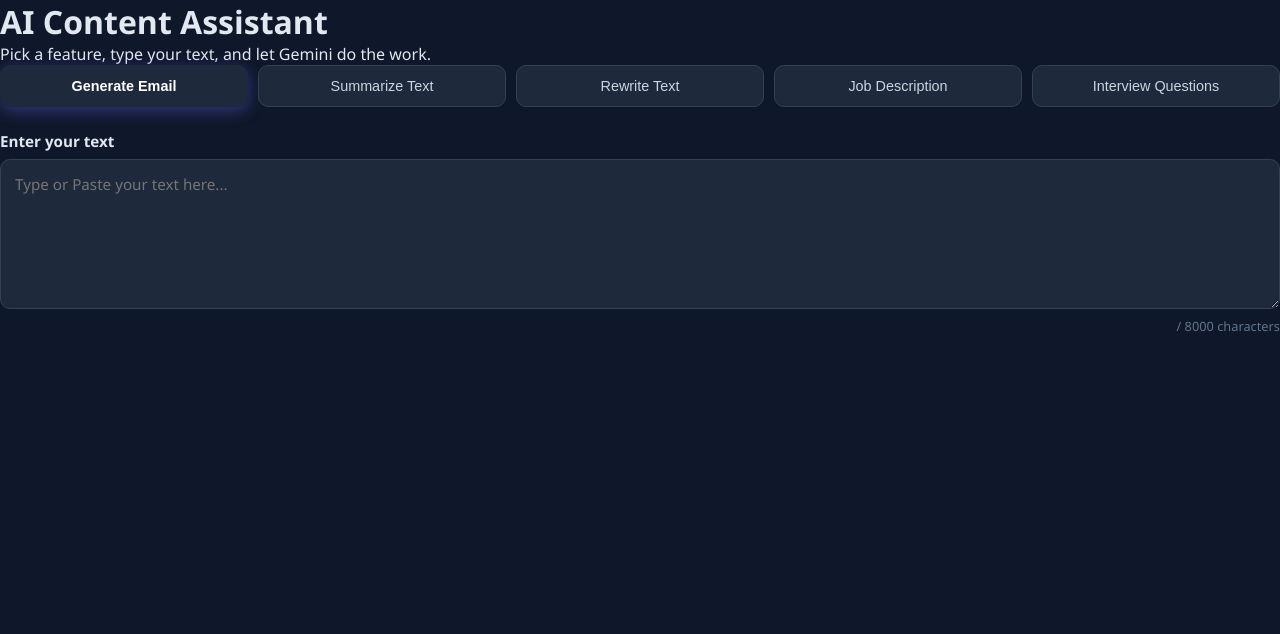
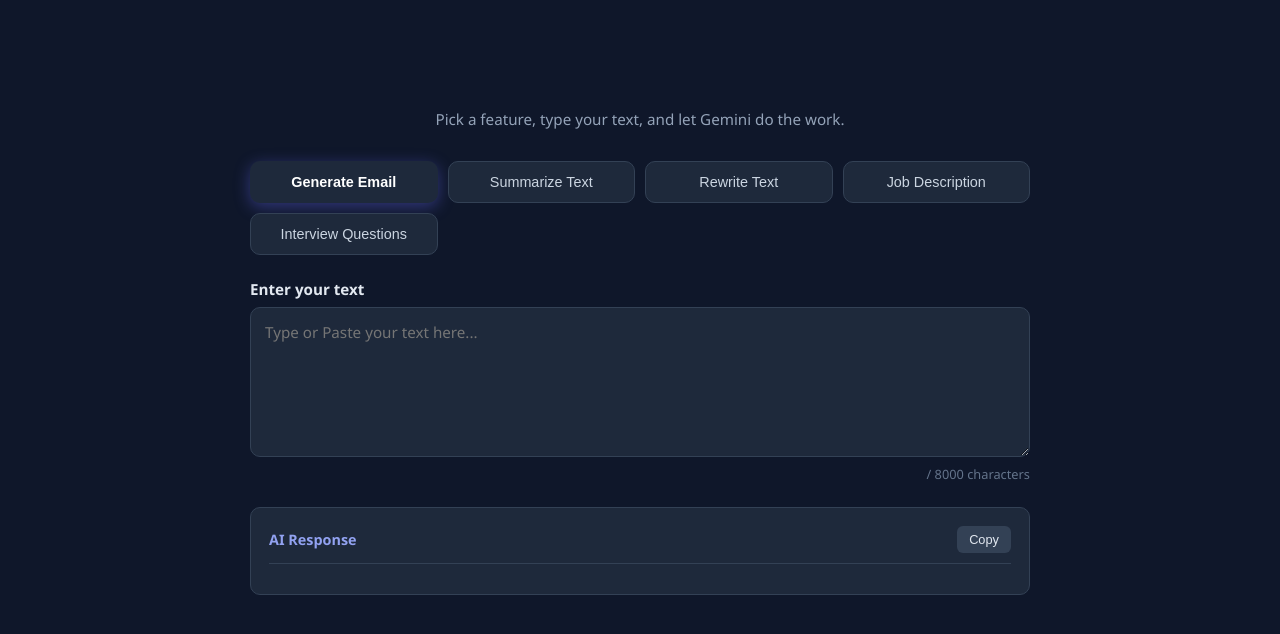
Before and after one commit to sourabhchalke/AI-Developer, a React (Vite) app in the folder LLM/ai-content-assistant/client/: page / in a window 1280 px wide. Shown: the top 634 px of the page. Built offline with nearby package versions, Linux system fonts and the light colour scheme.

Commit message:
Output component created-where our output(AI generated otp) will be display and also some CSS added

```diff
--- a/LLM/ai-content-assistant/client/src/App.css
+++ b/LLM/ai-content-assistant/client/src/App.css
@@ -1,3 +1,28 @@
+.app{
+    max-width: 820px;
+    margin: 0 auto;
+    padding: 40px 20px 80px;
+}
+
+/* Header in App.jsx */
+.app-header{
+    text-align: center;
+    margin-bottom: 32px;
+}
+.app-header h1{
+    font-size: 2.8rem;
+    background-color: linear-gradient(135deg, #60a5fa,#a78bfa);
+    background-clip: text;
+    -webkit-background-clip: text;
+    -webkit-text-fill-color: transparent;
+    margin-bottom: 8px;
+}
+.app-header p{
+    color: #94a3b8;
+    font-size: 0.95rem;
+}
+
+
 /* Feature Generat */
 .feature-selector{
     display: grid;
@@ -61,3 +86,49 @@
     font-size: 0.8rem;
     text-align: right;
 }
+
+/* OutputBox Component */
+.output-box{
+    margin-top: 24px;
+    background-color: #1e293b;
+    border: 1px solid #334155;
+    border-radius: 10px;
+    padding: 18px;
+}
+.output-box.loading{
+    color: #94a3b8;
+    font-style: italic;
+    text-align: center;
+}
+.output-header{
+    display: flex;
+    justify-content: space-between;
+    align-items: center;
+    margin-bottom: 12px;
+    padding-bottom: 10px;
+    border-bottom: 1px solid #334155;
+    color: #92a2f1;
+    font-weight: 600;
+    font-size: 0.9rem;
+}
+.copy-btn{
+    background-color: #334155;
+    border: none;
+    color: #e2e8f0;
+    padding: 6px 12px;
+    border-radius: 6px;
+    cursor: pointer;
+    font-size: 0.8rem;
+    transition: background 0.2s ease;
+}
+.copy-btn:hover{
+    background-color: #475569;
+}
+.output-box pre{
+    white-space: pre-wrap;
+    word-wrap: break-word;
+    font-family:'Courier New', Courier, monospace;
+    font-size: 0.9rem;
+    line-height: 1.6;
+    color: #e2e8f0;
+}
--- a/LLM/ai-content-assistant/client/src/App.jsx
+++ b/LLM/ai-content-assistant/client/src/App.jsx
@@ -2,12 +2,17 @@ import { useState } from "react";
 import "./App.css";
 import FeatureSelector from "./components/FeatureSelector";
 import InputBox from "./components/InputBox";
+import OutputBox from "./components/OutputBox";
 
 function App() {
 
   const [feature,setFeature]=useState("email");
   console.log(feature);
   const [input,setInput]=useState("");
+  console.log(input);
+  const [output,setOutput]=useState("");
+  console.log(output);
+  const [loading,setLoading]=useState(false);
   return (
     <>
       <div className="app">
@@ -20,6 +25,8 @@ function App() {
 
         <InputBox value={input} onChange={setInput}/>
 
+        <OutputBox output={output} loading={loading} />
+
       </div>
     </>
   );
--- /dev/null
+++ b/LLM/ai-content-assistant/client/src/components/OutputBox.jsx
@@ -0,0 +1,20 @@
+
+const OutputBox = ({output,loading}) => {
+
+    if(loading) return <div className="output-box loading">Generating...</div>
+    // if(!output) return null;
+
+    const copy=()=> navigator.clipboard.writeText(output);
+
+  return (
+    <div className="output-box">
+        <div className="output-header">
+            <span>AI Response</span>
+            <button className="copy-btn" onClick={copy}>Copy</button>
+        </div>
+        <pre>{output}</pre>
+    </div>
+  )
+}
+
+export default OutputBox
```
